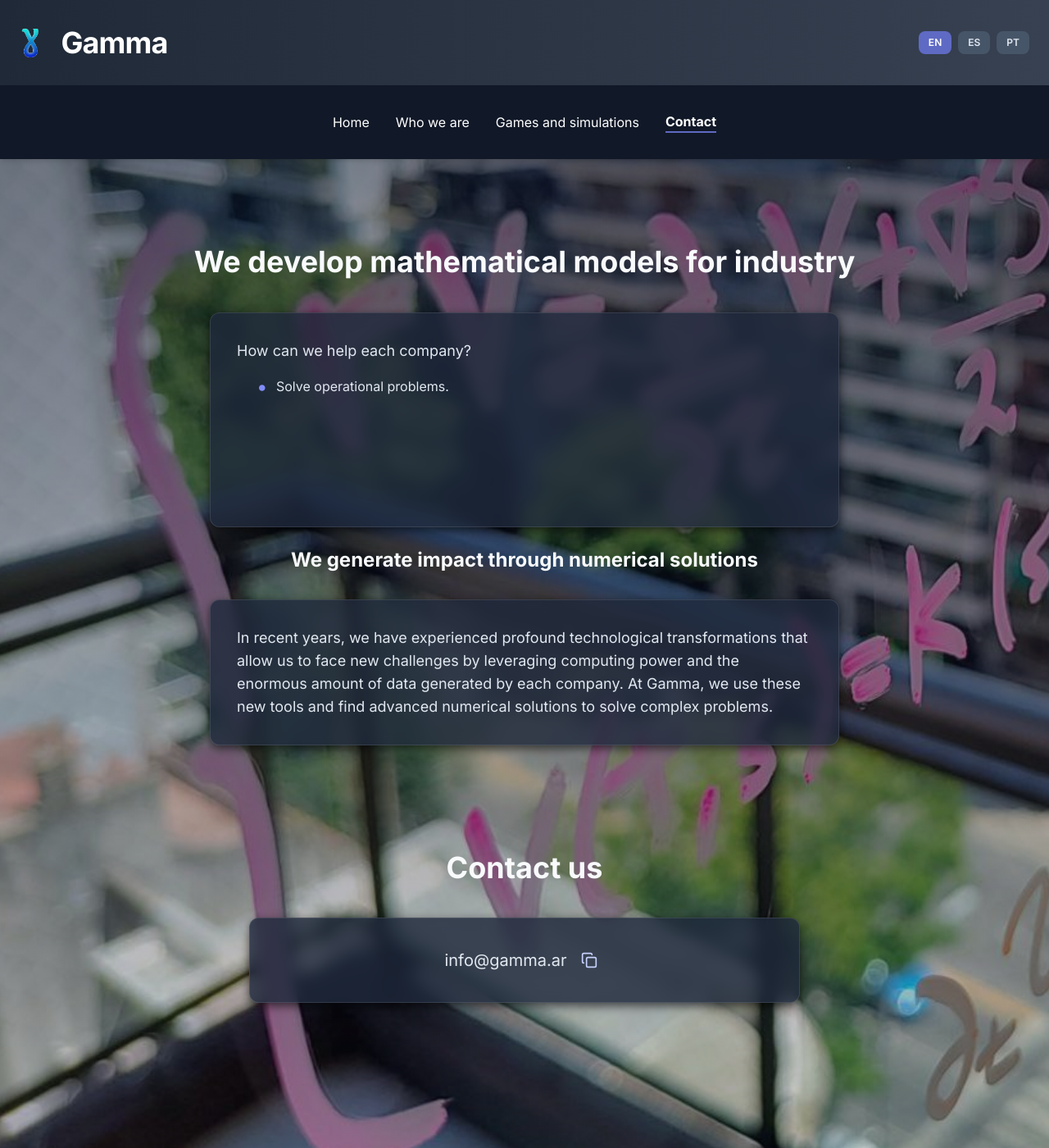
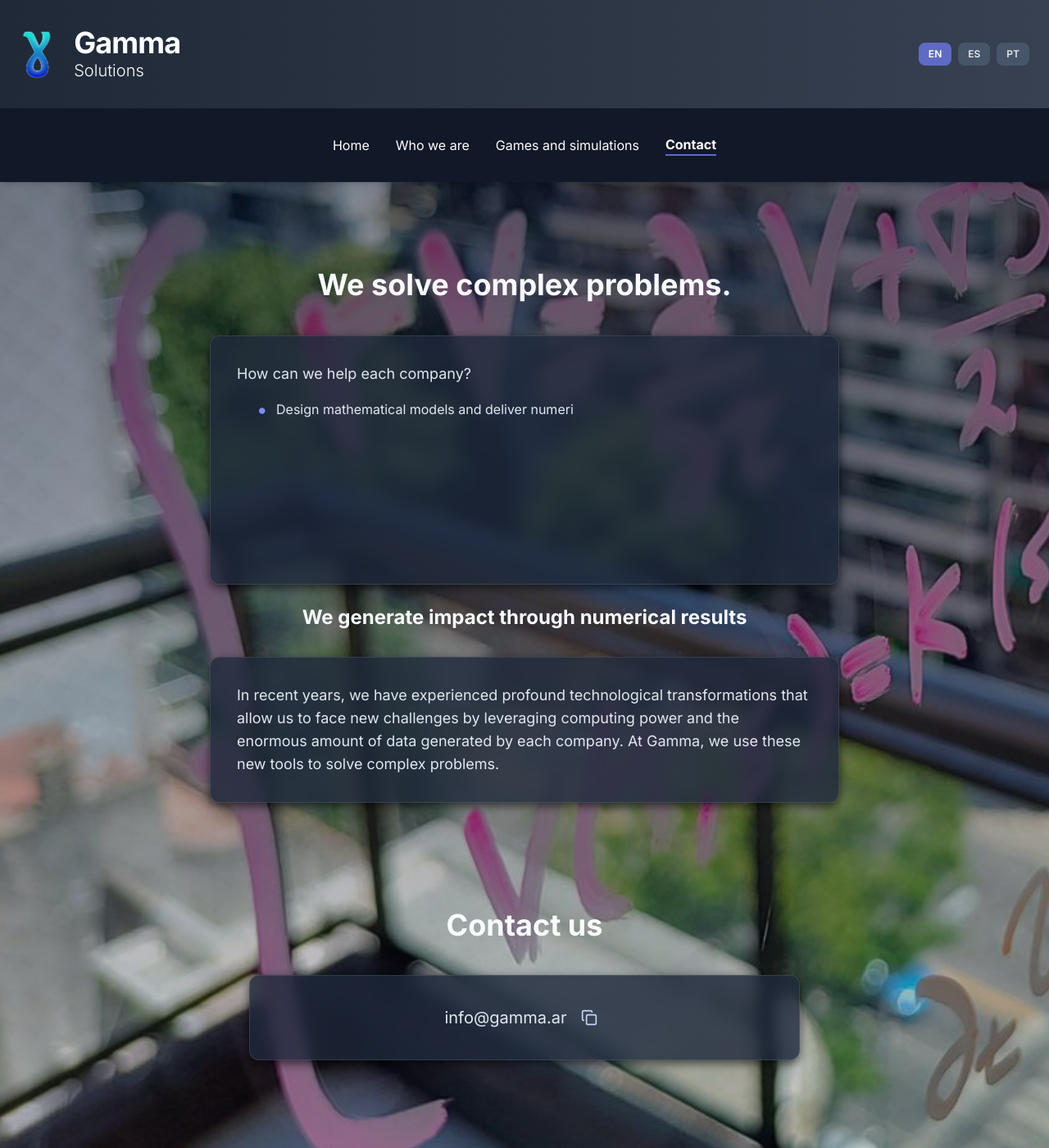
Before and after one commit to mrodriguezcartabia/fmp.github.io, a Jekyll site: the page built from index.html, in a window 1280 px wide and 1400 px high. Shown: the whole window at 82% size. Built offline with Jekyll 4.4.1, drawn with Linux system fonts in a browser that asks for light colours; nearby versions of some CDN libraries.

Commit message:
Cambio de título

```diff
--- a/_includes/header.html
+++ b/_includes/header.html
@@ -1,11 +1,11 @@
 <header class="bg-gradient-to-r from-[#1f2937] to-[#374151] text-white py-2 shadow-md relative z-10">
     <div class="container flex justify-between items-center px-6">
         <div class="flex items-center gap-6">
-            <a href="index.html" class="flex items-center gap-6 hover:opacity-90 transition-opacity">
-                <img src="logo_bordeblanco.png" alt="Logo Gamma" class="h-10 md:h-10 w-auto">
+            <a href="index.html" class="flex items-center gap-6">
+                <img src="logo_bordeblanco.png" alt="Logo Gamma" class="h-12 md:h-16 w-auto">
                 <div class="text-left">
-                    <h1 class="text-3xl md:text-4xl font-extrabold tracking-tight">Gamma</h1>
-                    <!--- <p class="text-lg md:text-2xl font-light" data-en="Solutions" data-es="Soluciones" data-pt="Soluções">Solutions</p> -->
+                    <h1 class="text-2xl md:text-4xl font-extrabold tracking-tight">Gamma</h1>
+                    <p class="text-base md:text-xl font-light" data-en="Solutions" data-es="Soluciones" data-pt="Soluções">Solutions</p>
                 </div>
             </a>
         </div>
--- a/index.html
+++ b/index.html
@@ -18,10 +18,10 @@
 
     <section id="first-section" class="reveal">
         <h2 class="section-title"
-            data-en="We develop mathematical models for industry"
-            data-es="Desarrollamos modelos matemáticos para la industria"
-            data-pt="Desenvolvemos modelos matemáticos para a indústria">
-            Desarrollamos modelos matemáticos para la industria
+            data-en="We solve complex problems."
+            data-es="Solucionamos problemas complejos"
+            data-pt="Solucionamos problemas complexos">
+            Solucionamos problemas complejos
         </h2>
         <div class="card max-w-3xl mx-auto text-center space-y-4">
             <p class="text-lg text-left"
@@ -31,6 +31,14 @@
                 ¿En qué podemos ayudar a cada empresa?
             </p>
             <ul class="list-disc ml-6 space-y-4">
+                <li class="bullet-item opacity-0">
+                    <span class="typing-container"
+                        data-en="Design mathematical models and deliver numerical solutions."
+                        data-es="Desarrollamos modelos matemáticos y hallamos soluciones numéricas."
+                        data-pt="Desenvolvemos modelos matemáticos e encontramos soluções numéricas.">
+                        Desarrollamos modelos matemáticos y hallamos soluciones numéricas.
+                    </span>
+                </li>
                 <li class="bullet-item opacity-0">
                     <span class="typing-container"
                         data-en="Solve operational problems."
@@ -77,24 +85,24 @@
 
     <section id="second-section" class="reveal locked">
         <h2 class="text-2xl section-title"
-                data-en="We generate impact through numerical solutions"
-                data-es="Generamos impacto a través de soluciones numéricas"
-                data-pt="Geramos impacto por meio de soluções numéricas.">
-                Generamos impacto a través de soluciones numéricas
+                data-en="We generate impact through numerical results"
+                data-es="Generamos impacto a través de resultados numéricos"
+                data-pt="Geramos impacto por meio de resultados numéricas.">
+                Generamos impacto a través de resultados numéricos
             </h2>
         <div class="card max-w-3xl mx-auto text-left space-y-4">
             <p class="text-lg"
                 data-en="In recent years, we have experienced profound technological transformations that allow us to face new challenges by leveraging computing power and
-                the enormous amount of data generated by each company. At Gamma, we use these new tools and find advanced numerical solutions to solve complex problems."
+                the enormous amount of data generated by each company. At Gamma, we use these new tools to solve complex problems."
                 data-es="En los últimos años, hemos experimentado profundas transformaciones tecnológicas que permiten abordar nuevos desafíos utilizando la capacidad de cómputo
-                y los grandes volúmenes de datos que se generan en cada empresa. En Gamma  utilizamos estas nuevas herramientas y hallamos soluciones numéricas avanzadas para resolver problemas
+                y los grandes volúmenes de datos que se generan en cada empresa. En Gamma  utilizamos estas nuevas herramientas para resolver problemas
                 complejos."
                 data-pt="Nos últimos anos, vivenciamos profundas transformações tecnológicas que nos permitem enfrentar novos desafios, aproveitando o poder computacional
                 e a enorme quantidade de dados gerados por cada empresa.
-                Na Gamma, utilizamos essas novas ferramentas e encontramos soluções numéricas avançadas para resolver problemas complexos.">
+                Na Gamma, utilizamos essas novas ferramentas para resolver problemas complexos.">
                 En los últimos años, hemos experimentado profundas transformaciones tecnológicas que permiten abordar nuevos desafíos utilizando la capacidad de cómputo
-                y los grandes volúmenes de datos que se generan en cada empresa. En Gamma  utilizamos estas nuevas herramientas y hallamos soluciones numéricas avanzadas para resolver problemas
-                complejos.
+                y los grandes volúmenes de datos que se generan en cada empresa.
+                En Gamma  utilizamos estas nuevas herramientas para resolver problemas complejos.
             </p>
         </div>
     </section>
```
Also changed, not shown: 3 other files.
